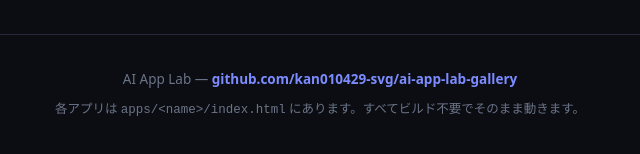
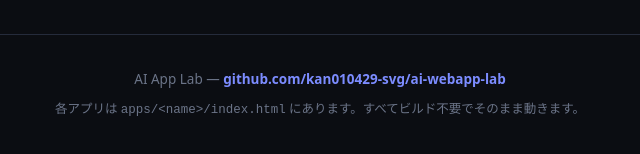
Before and after one commit to kan010429-svg/ai-webapp-lab, a plain HTML site: page index.html in a window 1280 px wide. Shown: the part 4012-4166 px from the top of the page, 320-960 px from the left. Drawn offline with Linux system fonts and the light colour scheme.

Commit message:
docs: リポジトリ名を ai-webapp-lab に更新

```diff
--- a/index.html
+++ b/index.html
@@ -202,7 +202,7 @@
 
   <footer>
     <div class="wrap">
-      <div>AI App Lab — <a href="https://github.com/kan010429-svg/ai-app-lab-gallery-gallery" target="_blank" rel="noopener">github.com/kan010429-svg/ai-app-lab-gallery</a></div>
+      <div>AI App Lab — <a href="https://github.com/kan010429-svg/ai-webapp-lab-gallery" target="_blank" rel="noopener">github.com/kan010429-svg/ai-webapp-lab</a></div>
       <div class="fnote">各アプリは <code>apps/&lt;name&gt;/index.html</code> にあります。すべてビルド不要でそのまま動きます。</div>
     </div>
   </footer>
```
Also changed, not shown: 2 other files.
